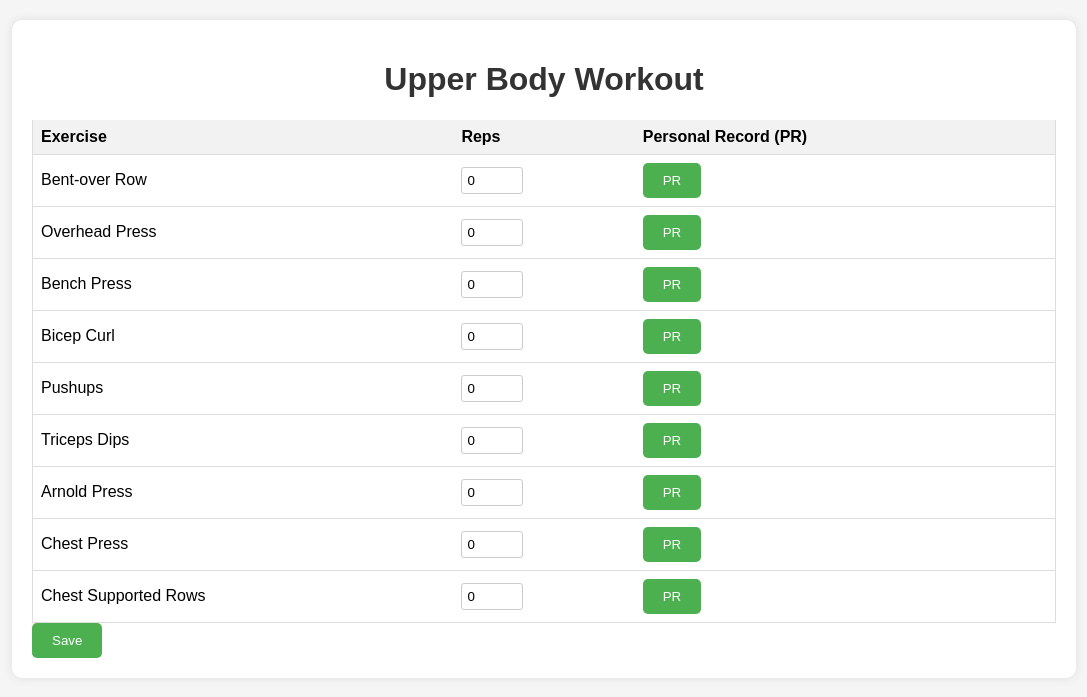
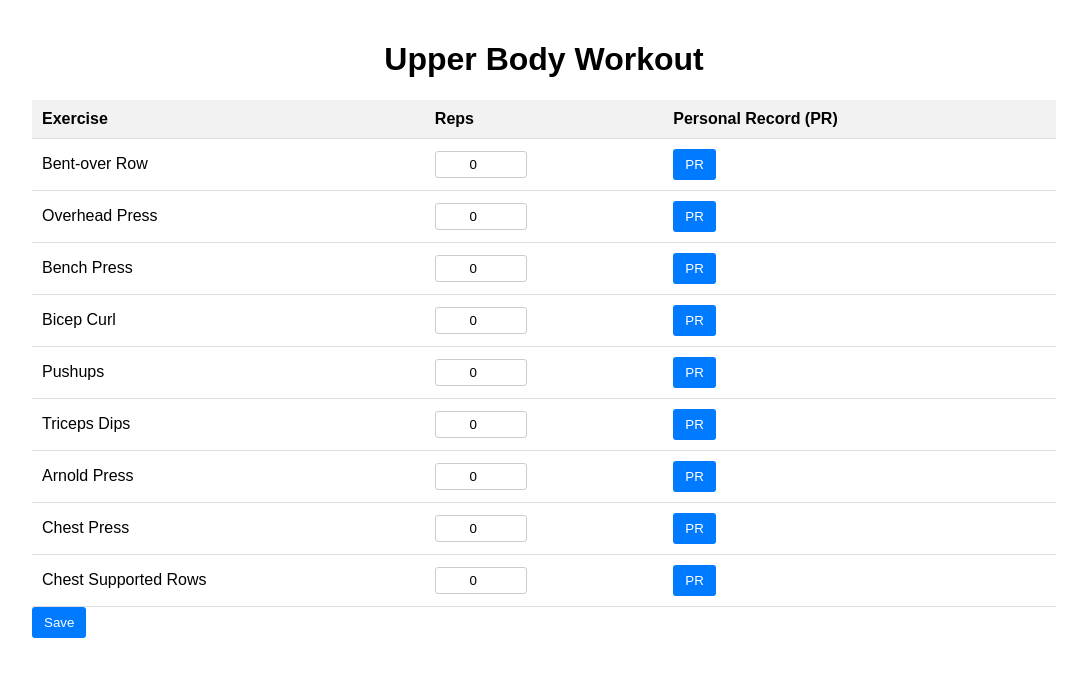
Before and after one commit to hsikri/fitness_tracker-project, a Flask app: page /upperbody.html in a window 1280 px wide. Shown: the top 697 px of the page, without its empty margins (96-1183 px from the left). Run offline with Flask 3, Linux system fonts and the light colour scheme.

```diff
--- a/fitness-tracker/static/core.css
+++ b/fitness-tracker/static/core.css
@@ -2,25 +2,21 @@ body {
     font-family: Arial, sans-serif;
     margin: 0;
     padding: 0;
-    background-color: #f5f5f5;
 }
 
 .container {
     width: 80%;
-    margin: 20px auto;
-    background-color: #fff;
-    border-radius: 10px;
+    margin: 0 auto;
     padding: 20px;
-    box-shadow: 0 0 10px rgba(0, 0, 0, 0.1);
 }
 
 h1 {
     text-align: center;
-    color: #333;
 }
 
 .table-container {
     margin-top: 20px;
+    overflow-x: auto;
 }
 
 table {
@@ -29,7 +25,7 @@ table {
 }
 
 th, td {
-    padding: 8px;
+    padding: 10px;
     text-align: left;
     border-bottom: 1px solid #ddd;
 }
@@ -38,36 +34,24 @@ th {
     background-color: #f2f2f2;
 }
 
-th:first-child, td:first-child {
-    border-left: 1px solid #ddd;
-}
-
-th:last-child, td:last-child {
-    border-right: 1px solid #ddd;
+input[type="number"] {
+    width: 80px;
+    padding: 5px;
+    border: 1px solid #ccc;
+    border-radius: 3px;
+    text-align: center;
 }
 
 button {
-    background-color: #4CAF50;
-    color: white;
-    padding: 10px 20px;
+    padding: 8px 12px;
+    background-color: #007bff;
+    color: #fff;
     border: none;
-    border-radius: 5px;
+    border-radius: 3px;
     cursor: pointer;
     transition: background-color 0.3s ease;
 }
 
 button:hover {
-    background-color: #45a049;
+    background-color: #0056b3;
 }
-
-input[type="number"] {
-    width: 50px;
-    padding: 5px;
-    border-radius: 3px;
-    border: 1px solid #ccc;
-}
-
-input[type="number"]:focus {
-    outline: none;
-    border-color: #4CAF50;
-}
--- a/fitness-tracker/static/upperbody.css
+++ b/fitness-tracker/static/upperbody.css
@@ -2,25 +2,21 @@ body {
     font-family: Arial, sans-serif;
     margin: 0;
     padding: 0;
-    background-color: #f5f5f5;
 }
 
 .container {
     width: 80%;
-    margin: 20px auto;
-    background-color: #fff;
-    border-radius: 10px;
+    margin: 0 auto;
     padding: 20px;
-    box-shadow: 0 0 10px rgba(0, 0, 0, 0.1);
 }
 
 h1 {
     text-align: center;
-    color: #333;
 }
 
 .table-container {
     margin-top: 20px;
+    overflow-x: auto;
 }
 
 table {
@@ -29,7 +25,7 @@ table {
 }
 
 th, td {
-    padding: 8px;
+    padding: 10px;
     text-align: left;
     border-bottom: 1px solid #ddd;
 }
@@ -38,36 +34,24 @@ th {
     background-color: #f2f2f2;
 }
 
-th:first-child, td:first-child {
-    border-left: 1px solid #ddd;
-}
-
-th:last-child, td:last-child {
-    border-right: 1px solid #ddd;
+input[type="number"] {
+    width: 80px;
+    padding: 5px;
+    border: 1px solid #ccc;
+    border-radius: 3px;
+    text-align: center;
 }
 
 button {
-    background-color: #4CAF50;
-    color: white;
-    padding: 10px 20px;
+    padding: 8px 12px;
+    background-color: #007bff;
+    color: #fff;
     border: none;
-    border-radius: 5px;
+    border-radius: 3px;
     cursor: pointer;
     transition: background-color 0.3s ease;
 }
 
 button:hover {
-    background-color: #45a049;
+    background-color: #0056b3;
 }
-
-input[type="number"] {
-    width: 50px;
-    padding: 5px;
-    border-radius: 3px;
-    border: 1px solid #ccc;
-}
-
-input[type="number"]:focus {
-    outline: none;
-    border-color: #4CAF50;
-}
--- a/fitness-tracker/templates/dashboard.html
+++ b/fitness-tracker/templates/dashboard.html
@@ -9,7 +9,7 @@
     <style>
         /* Additional styles for the logout button */
         .logout-button {
-            background-color: #4CAF50; /* Green background */
+            background-color: black; /* Change to black background */
             border: none;
             color: white;
             padding: 20px 40px; /* Increased padding */
@@ -26,7 +26,7 @@
 
         /* Hover effect */
         .logout-button:hover {
-            background-color: #45a049; /* Darker green */
+            background-color: #333; /* Darker shade of black */
         }
     </style>
 </head>
--- a/fitness-tracker/templates/upperbody.html
+++ b/fitness-tracker/templates/upperbody.html
@@ -4,7 +4,7 @@
     <meta charset="UTF-8">
     <meta name="viewport" content="width=device-width, initial-scale=1.0">
     <title>Upper Body Workout</title>
-    <link rel="stylesheet" href="{{ url_for('static', filename='core.css') }}">
+    <link rel="stylesheet" href="{{ url_for('static', filename='upperbody.css') }}">
 </head>
 <body>
     <div class="container">
```
Also changed, not shown: fitness-tracker/static/calories.css (+23 -43 lines), fitness-tracker/static/dashboard.css (+17 -13 lines), fitness-tracker/static/lowerbody.css (+14 -30 lines), fitness-tracker/templates/calories.html (+7 -2 lines), fitness-tracker/templates/core.html (line endings or trailing spaces).
